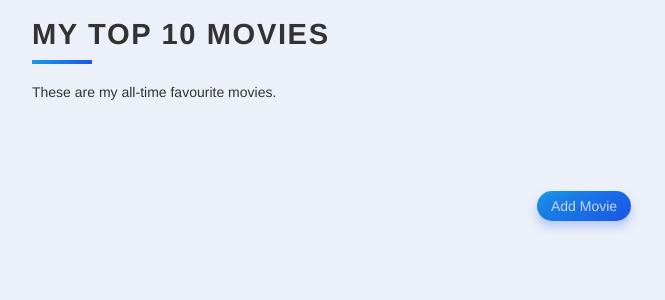
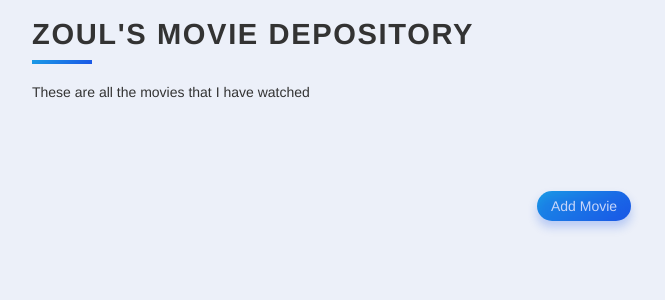
Before and after one commit to mdzoul/Movie-Depository, a Flask app: template templates/index.html in a window 1280 px wide. Shown: the top 300 px of the page, without its empty margins (56-721 px from the left). Run offline with Flask 2, Linux system fonts and the light colour scheme; the template is opened without the code that fills it, so the values that code supplies are empty; some libraries are stand-ins or nearby versions.

Commit message:
Completed code

```diff
--- a/main.py
+++ b/main.py
@@ -1,16 +1,36 @@
-# TODO: Find a way to redirect /add to /edit
 from flask import Flask, render_template, redirect, url_for, request
 from flask_bootstrap import Bootstrap
 from flask_sqlalchemy import SQLAlchemy
 from flask_wtf import FlaskForm
 from wtforms import StringField, SubmitField
 import requests
+import os
 
-TMDB_API_KEY = '4ac04cb8e2c92ee08e07492596eb76a2'
+TMDB_API_KEY = os.environ.get('TMDB_API_KEY')
 
 app = Flask(__name__)
-app.config['SECRET_KEY'] = '8BYkEfBA6O6donzWlSihBXox7C0sKR6b'
+app.config['SECRET_KEY'] = os.environ.get('SECRET_KEY')
 Bootstrap(app)
+
+app.config['SQLALCHEMY_DATABASE_URI'] = 'sqlite:///new-movies-collection.db'
+app.config['SQLALCHEMY_TRACK_MODIFICATIONS'] = False
+app.app_context().push()
+db = SQLAlchemy(app)
+
+
+class Movie(db.Model):
+    """Headings for SQLAlchemy database"""
+    id = db.Column(db.Integer, primary_key=True)
+    title = db.Column(db.String(250), unique=True, nullable=False)
+    year = db.Column(db.Integer, nullable=False)
+    description = db.Column(db.String(500), nullable=False)
+    rating = db.Column(db.Float, nullable=True)
+    ranking = db.Column(db.Integer, nullable=True)
+    review = db.Column(db.String(250), nullable=True)
+    img_url = db.Column(db.String(500), nullable=False)
+
+
+db.create_all()
 
 
 class UpdateMovie(FlaskForm):
@@ -26,33 +46,11 @@ class AddMovie(FlaskForm):
     submit = SubmitField('Add Movie')
 
 
-app.config['SQLALCHEMY_DATABASE_URI'] = 'sqlite:///new-movies-collection.db'
-app.config['SQLALCHEMY_TRACK_MODIFICATIONS'] = False
-app.app_context().push()
-db = SQLAlchemy(app)
-
-
-class Movie(db.Model):
-    """Headings for SQLAlchemy database"""
-    id = db.Column(db.Integer, primary_key=True)
-    title = db.Column(db.String(250), unique=True, nullable=False)
-    year = db.Column(db.Integer, nullable=False)
-    description = db.Column(db.String(500), nullable=False)
-    rating = db.Column(db.Float, nullable=False)
-    ranking = db.Column(db.Integer, nullable=False)
-    review = db.Column(db.String(250), nullable=False)
-    img_url = db.Column(db.String(500), nullable=False)
-
-    def __repr__(self):
-        return f'Movie: {self.title}'
-
-
-db.create_all()
-
-
 @app.route("/")
 def home():
-    all_movies = db.session.query(Movie).all()
+    all_movies = Movie.query.order_by(Movie.rating).all()
+    for i in range(len(all_movies)):
+        all_movies[i].ranking = len(all_movies) - i
     return render_template('index.html', movies=all_movies)
 
 
@@ -105,14 +103,11 @@ def find():
         title=movie['title'],
         year=int(movie['release_date'].split('-')[0]),
         description=movie['overview'],
-        rating=round(movie['vote_average'], 1),
-        ranking=1,
-        review="Click on 'Update' to add review",
         img_url=f"https://image.tmdb.org/t/p/w500{movie['poster_path']}"
     )
     db.session.add(new_movie)
     db.session.commit()
-    return redirect(url_for('edit'))
+    return redirect(url_for('edit', id=new_movie.id))
 
 
 if __name__ == '__main__':
--- a/templates/index.html
+++ b/templates/index.html
@@ -9,12 +9,12 @@
   <link rel="stylesheet" href="{{ url_for('static', filename='css/styles.css') }}">
 {% endblock %}
 
-{% block title %}My Top 10 Movies{% endblock %}
+{% block title %}Zoul's Movie Depository{% endblock %}
 
 {% block content %}
 <div class="container">
-  <h1 class="heading">My Top 10 Movies</h1>
-  <p class="description">These are my all-time favourite movies.</p>
+  <h1 class="heading">Zoul's Movie Depository</h1>
+  <p class="description">These are all the movies that I have watched</p>
 
 {% for movie in movies: %}
   <div class="card" >
```
Also changed, not shown: instance/new-movies-collection.db.
